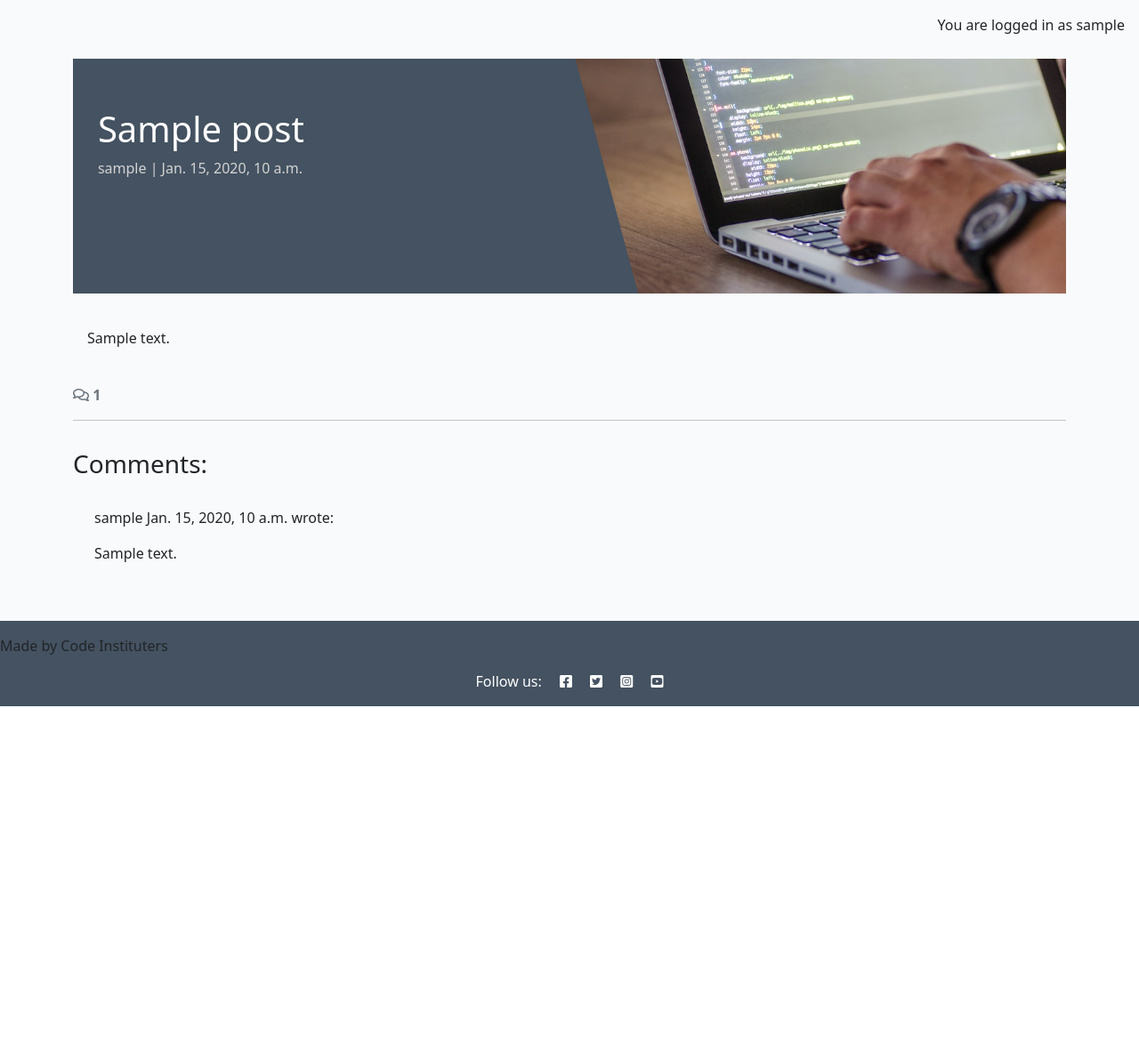
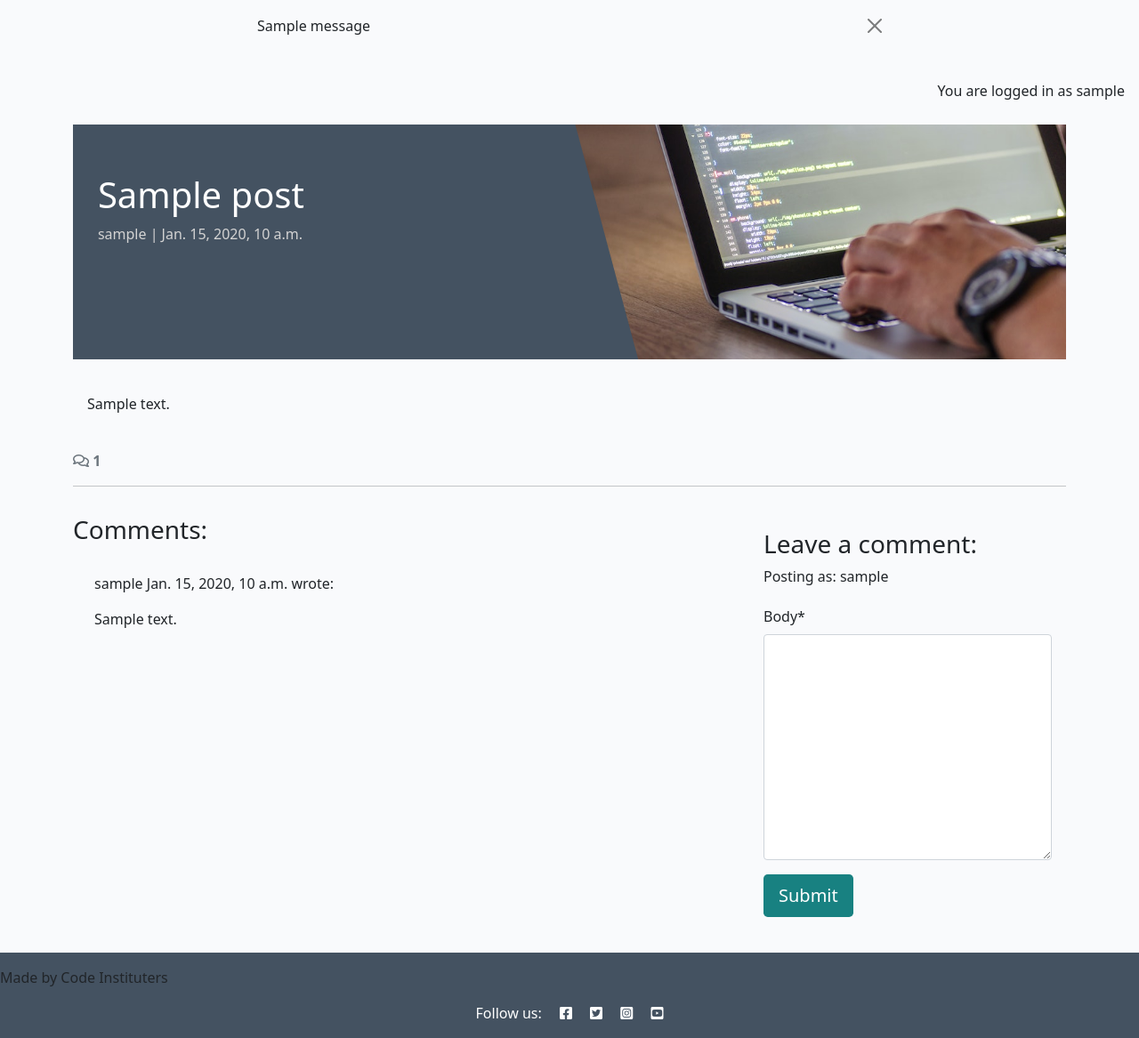
Before and after one commit to JDonnellyCodeInstitute/djangoBlog3, a Django app: a page that uses templates/base.html in a window 1280 px wide. Shown: the part 60-1227 px from the top of the page at 89% size. Before the commit the page ends 854 px from the top, so only its background shows below. Run offline with Django 4.2, Linux system fonts and the light colour scheme; a user stored in the database is signed in; tables that the repository leaves empty hold one stand-in row (values such as "Sample post"); one stand-in notice (Sample message) is shown; some libraries are stand-ins or nearby versions.

Commit message:
Can now successfully post a comment to the database as an authenticated user

```diff
--- /dev/null
+++ b/blog/forms.py
@@ -0,0 +1,8 @@
+from .models import Comment
+from django import forms
+
+
+class CommentForm(forms.ModelForm):
+    class Meta:
+        model = Comment
+        fields = ('body',)
--- a/blog/templates/blog/post_detail.html
+++ b/blog/templates/blog/post_detail.html
@@ -1,5 +1,6 @@
 {% extends 'base.html' %} {% block content %}
 {% load static %}
+{% load crispy_forms_tags %}
 
 <div class="masthead">
     <div class="container">
@@ -70,6 +71,24 @@
         {% endfor %}
       </div>
     </div>
+    <!-- Creating New Comments -->
+    <div class="col-md-4 card mb-4 mt-3">
+        <div class="card-body">
+          {% if user.is_authenticated %}
+          <h3>Leave a comment:</h3>
+          <p>Posting as: {{ user.username }}</p>
+          <form id="commentForm" method="post"
+            style="margin-top: 1.3em;">
+            {{ comment_form | crispy }}
+            {% csrf_token %}
+            <button id="submitButton" type="submit"
+              class="btn btn-signup btn-lg">Submit</button>
+          </form>
+          {% else %}
+          <p>Log in to leave a comment</p>
+          {% endif %}
+        </div>
+      </div>
   </div>
 </div>
 
--- a/blog/views.py
+++ b/blog/views.py
@@ -1,6 +1,8 @@
 from django.shortcuts import render, get_object_or_404
 from django.views import generic
+from django.contrib import messages
 from .models import Post
+from .forms import CommentForm
 
 # Create your views here.
 class PostList(generic.ListView):
@@ -31,6 +33,22 @@ def post_detail(request, slug):
     # Number of approved comments
     comment_count = post.comments.filter(approved=True).count()
 
+    # Post request for the comment
+    if request.method == "POST":
+        comment_form = CommentForm(data=request.POST)
+        if comment_form.is_valid():
+            comment = comment_form.save(commit=False)
+            comment.author = request.user
+            comment.post = post
+            comment.save()
+            messages.add_message(
+                request, messages.SUCCESS,
+                'Comment submitted and awaiting approval'
+            )
+
+    # Box for users to input comments
+    comment_form = CommentForm()
+
     return render(
         request,
         "blog/post_detail.html",
@@ -38,5 +56,6 @@ def post_detail(request, slug):
             "post": post,
             "comments": comments,
             "comment_count": comment_count,
+            "comment_form": comment_form,
         },
     )
--- a/codestar/settings.py
+++ b/codestar/settings.py
@@ -46,6 +46,8 @@ INSTALLED_APPS = [
     'allauth',
     'allauth.account',
     'allauth.socialaccount',
+    'crispy_forms',
+    'crispy_bootstrap5',
     'django_summernote',
     'blog',
     'about',
@@ -54,6 +56,9 @@ INSTALLED_APPS = [
 SITE_ID = 1
 LOGIN_REDIRECT_URL = '/'
 LOGOUT_REDIRECT_URL = '/'
+
+CRISPY_ALLOWED_TEMPLATE_PACKS = "bootstrap5"
+CRISPY_TEMPLATE_PACK = "bootstrap5"
 
 MIDDLEWARE = [
     'django.middleware.security.SecurityMiddleware',
--- a/requirements.txt
+++ b/requirements.txt
@@ -1,7 +1,9 @@
 asgiref==3.8.1
+crispy-bootstrap5==0.7
 dj-database-url==0.5.0
 Django==4.2.17
 django-allauth==0.57.2
+django-crispy-forms==2.3
 django-summernote==0.8.20.0
 gunicorn==20.1.0
 oauthlib==3.2.2
--- a/templates/base.html
+++ b/templates/base.html
@@ -73,7 +73,19 @@
             </div>
         </div>
     </nav>
-
+    <!-- displaying Django messages -->
+    <div class="container">
+        <div class="row">
+            <div class="col-md-8 offset-md-2">
+                {% for message in messages %}
+                <div class="alert {{ message.tags }} alert-dismissible fade show" id="msg" role="alert">
+                    {{ message | safe }}
+                    <button type="button" class="btn-close" data-bs-dismiss="alert" aria-label="Close"></button>
+                </div>
+                {% endfor %}
+            </div>
+        </div>
+    </div>
     <main class="flex-shrink-0 main-bg">
 
         {% if user.is_authenticated %}
```
